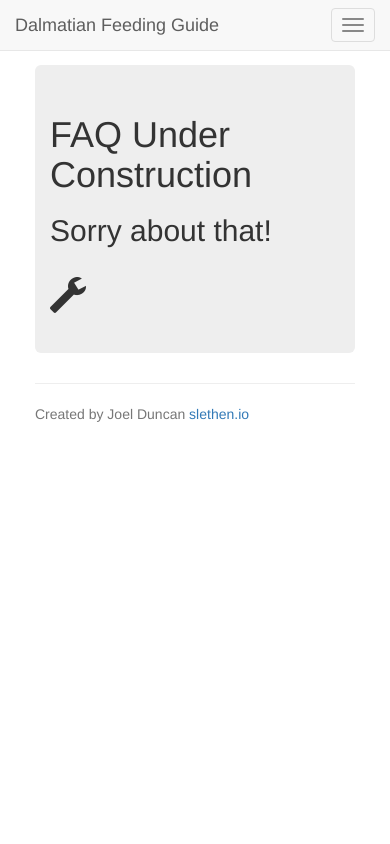
After one commit to joelbduncan/dalmatian-feeding-guide, a PHP site: page /faq.php in a window 390 px wide. The commit adds this page. Run offline with PHP 8.4, Linux system fonts and the light colour scheme.

Commit message:
Create responsive jumbotron cover for homepage. Add FAQ tab to nav-bar

```diff
--- a/advanced-purine-guide.php
+++ b/advanced-purine-guide.php
@@ -44,6 +44,7 @@
               <li><a href="http://www.dalmatianwelfare.co.uk/">Dalmatian Welfare</a></li>
             </ul>
           </li>
+          <li><a href="faq.php"><span class="glyphicon glyphicon-book"></span> FAQ</a></li>
         </ul>
       </div><!--/.nav-collapse -->
     </div>
--- a/contact.php
+++ b/contact.php
@@ -86,6 +86,7 @@ if (!$errName && !$errEmail && !$errMessage && !$errHuman) {
               <li><a href="http://www.dalmatianwelfare.co.uk/">Dalmatian Welfare</a></li>
             </ul>
           </li>
+          <li><a href="faq.php"><span class="glyphicon glyphicon-book"></span> FAQ</a></li>
         </ul>
       </div><!--/.nav-collapse -->
     </div>
--- a/dry-food-guide.php
+++ b/dry-food-guide.php
@@ -43,6 +43,7 @@
                 <li><a href="http://www.dalmatianwelfare.co.uk/">Dalmatian Welfare</a></li>
               </ul>
             </li>
+            <li><a href="faq.php"><span class="glyphicon glyphicon-book"></span> FAQ</a></li>
           </ul>
         </div><!--/.nav-collapse -->
       </div>
--- /dev/null
+++ b/faq.php
@@ -0,0 +1,67 @@
+<head>
+  <meta name="viewport" content="width=device-width, initial-scale=1">
+  <link rel="stylesheet" type="text/css" href="css/style.css" />
+  <link rel="stylesheet" type="text/css" href="css/bootstrap.min.css" />
+  <link rel="stylesheet" type="text/css" href="css/bootstrap-table.css" />
+  <script src="https://cdnjs.cloudflare.com/ajax/libs/jquery/2.2.4/jquery.js"></script>
+  <script src="js/bootstrap.min.js"></script>
+  <script src="js/table.js"></script>
+  <script src="js/bootstrap-table.js"></script>
+</head>
+
+<body>
+
+  <!-- Fixed navbar -->
+  <nav class="navbar navbar-default navbar-fixed-top">
+    <div class="container">
+      <div class="navbar-header">
+        <button type="button" class="navbar-toggle collapsed" data-toggle="collapse" data-target="#navbar" aria-expanded="false" aria-controls="navbar">
+          <span class="sr-only">Toggle navigation</span>
+          <span class="icon-bar"></span>
+          <span class="icon-bar"></span>
+          <span class="icon-bar"></span>
+        </button>
+        <a class="navbar-brand" href="/">Dalmatian Feeding Guide</a>
+      </div>
+      <div id="navbar" class="collapse navbar-collapse">
+        <ul class="nav navbar-nav">
+          <li><a href="/">Home</a></li>
+          <li class="dropdown">
+            <a href="#" class="dropdown-toggle" data-toggle="dropdown" role="button" aria-haspopup="true" aria-expanded="false">Guides<span class="caret"></span></a>
+            <ul class="dropdown-menu">
+              <li><a href="purine-guide.php">Purine Table</a></li>
+              <li><a href="advanced-purine-guide.php">Advanced Purine Table</a></li>
+              <li><a href="dry-food-guide.php">Dry Food</a></li>
+            </ul>
+          </li>
+          <li class="active" class="dropdown">
+            <a href="#" class="dropdown-toggle" data-toggle="dropdown" role="button" aria-haspopup="true" aria-expanded="false">Contact <span class="caret"></span></a>
+            <ul class="dropdown-menu">
+              <li><a href="#">Add to Database</a></li>
+              <li class="active"><a href="contact.php">Contact Us</a></li>
+              <li role="separator" class="divider"></li>
+              <li class="dropdown-header">Useful Links</li>
+              <li><a href="http://www.dalmatianwelfare.co.uk/">Dalmatian Welfare</a></li>
+            </ul>
+          </li>
+          <li><a href="faq.php"><span class="glyphicon glyphicon-book"></span> FAQ</a></li>
+        </ul>
+      </div><!--/.nav-collapse -->
+    </div>
+  </nav>
+
+<div class="container">
+  <div class="jumbotron">
+    <h1>FAQ Under Construction</h1>
+    <h2>Sorry about that!</h2>
+    <h1 class="glyphicon glyphicon-wrench"></h1>
+  </div>
+  <hr>
+</div>
+
+  <footer class="footer">
+    <div class="container">
+      <p class="text-muted">Created by Joel Duncan <a href="https://slethen.io">slethen.io</p>
+    </div>
+  </footer>
+</body>
--- a/purine-guide.php
+++ b/purine-guide.php
@@ -43,6 +43,7 @@
               <li><a href="http://www.dalmatianwelfare.co.uk/">Dalmatian Welfare</a></li>
             </ul>
           </li>
+          <li><a href="faq.php"><span class="glyphicon glyphicon-book"></span> FAQ</a></li>
         </ul>
       </div><!--/.nav-collapse -->
     </div>
```
Also changed, not shown: index.php (+13 -1 lines), img/zeus-dalmatian-cover.jpg (added).
